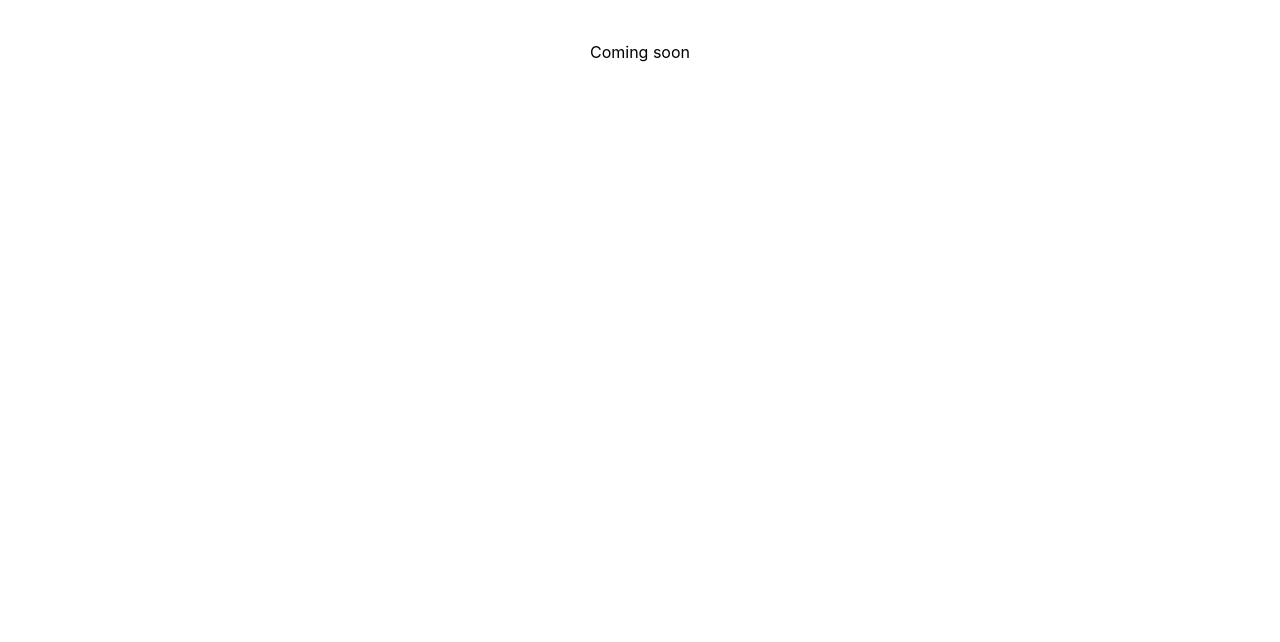
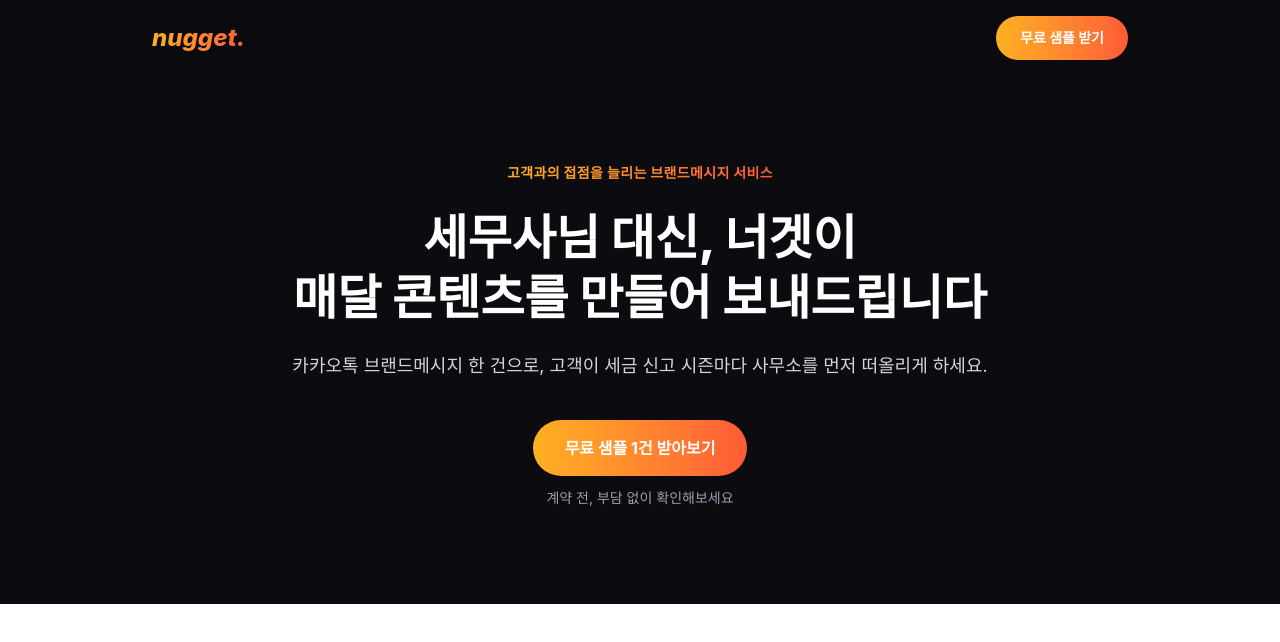
Before and after one commit to nugget-letter/tax, a Next.js app: page / in a window 1280 px wide. Shown: the top 642 px of the page. Built offline with nearby package versions, Linux system fonts and the light colour scheme.

Commit message:
feat: add header and hero sections

```diff
--- a/app/page.tsx
+++ b/app/page.tsx
@@ -1,3 +1,11 @@
+import Header from "@/components/sections/Header";
+import Hero from "@/components/sections/Hero";
+
 export default function Home() {
-  return <main className="p-10 text-center">Coming soon</main>;
+  return (
+    <main>
+      <Header />
+      <Hero />
+    </main>
+  );
 }
--- /dev/null
+++ b/components/sections/Header.tsx
@@ -0,0 +1,16 @@
+import Button from "@/components/ui/Button";
+
+export default function Header() {
+  return (
+    <header className="fixed inset-x-0 top-0 z-50 bg-navy-950/80 backdrop-blur">
+      <div className="mx-auto flex max-w-5xl items-center justify-between px-6 py-4">
+        <span className="bg-gradient-to-r from-brand-orange to-brand-red bg-clip-text text-2xl font-extrabold italic text-transparent">
+          nugget.
+        </span>
+        <Button href="#contact-form" className="px-5 py-2 text-sm">
+          무료 샘플 받기
+        </Button>
+      </div>
+    </header>
+  );
+}
--- /dev/null
+++ b/components/sections/Hero.tsx
@@ -0,0 +1,29 @@
+import Badge from "@/components/ui/Badge";
+import Button from "@/components/ui/Button";
+
+export default function Hero() {
+  return (
+    <section className="bg-navy-950 px-6 pb-24 pt-40 text-white">
+      <div className="mx-auto max-w-4xl text-center">
+        <Badge>고객과의 접점을 늘리는 브랜드메시지 서비스</Badge>
+        <h1 className="mt-6 text-4xl font-extrabold leading-tight md:text-5xl">
+          세무사님 대신, 너겟이
+          <br />
+          매달 콘텐츠를 만들어 보내드립니다
+        </h1>
+        <p className="mt-6 text-lg text-gray-300">
+          카카오톡 브랜드메시지 한 건으로, 고객이 세금 신고 시즌마다
+          사무소를 먼저 떠올리게 하세요.
+        </p>
+        <div className="mt-10 flex flex-col items-center gap-3">
+          <Button href="#contact-form" className="px-8 py-4 text-base">
+            무료 샘플 1건 받아보기
+          </Button>
+          <span className="text-sm text-gray-400">
+            계약 전, 부담 없이 확인해보세요
+          </span>
+        </div>
+      </div>
+    </section>
+  );
+}
```
